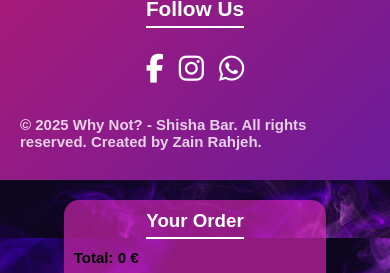
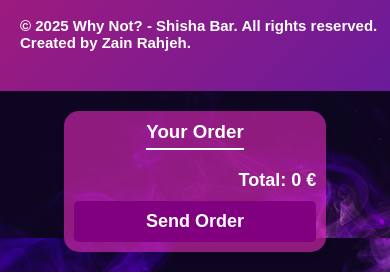
Before and after one commit to Rahjeh92/why-not-test, a plain HTML site: page index.html in a window 390 px wide. Shown: the part 1450-1723 px from the top of the page. Drawn offline with Linux system fonts and the light colour scheme.

Commit message:
Add files via upload

```diff
--- a/assets/css/styles.css
+++ b/assets/css/styles.css
@@ -14,7 +14,10 @@ body {
     background-size: cover;
     background-position: center;
     background-attachment: fixed;
+    overflow-x: hidden;
+    /* Prevents horizontal scroll */
 }
+
 
 /* =============================
    Header
@@ -76,13 +79,11 @@ p {
    ============================= */
 .menu-items {
     max-height: 0;
-    /* Start collapsed */
     overflow: hidden;
-    /* Prevent content from showing before expansion */
     background: rgba(255, 255, 255, 0.6);
     border-radius: 10px;
     transition: max-height 0.4s ease-in-out;
-    /* Smooth slide effect */
+
 }
 
 
@@ -148,6 +149,7 @@ footer {
 .footer-container {
     max-width: 1200px;
     margin: auto;
+    text-align: center;
 }
 
 .footer-logo-img {
@@ -219,11 +221,11 @@ footer {
     justify-content: center;
     align-items: center;
     text-align: center;
-    margin-top: 20px;
-    font-size: 0.9em;
-    opacity: 0.8;
+    width: 100%;
     padding: 10px 0;
-    width: 100%;
+    margin: 10px auto;
+    flex-wrap: wrap;
+    position: relative;
 }
 
 /* =============================
@@ -265,18 +267,15 @@ footer {
 #cart-list li {
     display: flex;
     justify-content: space-between;
-    /* Ensure spacing between items */
     align-items: center;
     padding: 8px 0;
     border-bottom: 1px solid #ffffff;
     gap: 10px;
-    /* Spacing between elements */
 }
 
 #cart-list .item-name {
     text-align: left;
     flex-grow: 1;
-    /* Name takes most of the space */
 }
 
 #cart-list .item-price {
@@ -286,18 +285,13 @@ footer {
 
 .delete-item {
     background: #ff4dd2;
-    /* Brighter pink */
     color: white;
     border: none;
     width: 24px;
-    /* Small and square */
     height: 24px;
-    /* Same height as text */
     cursor: pointer;
     border-radius: 3px;
-    /* Slightly rounded */
     font-size: 14px;
-    /* Small but visible */
     display: flex;
     justify-content: center;
     align-items: center;
@@ -306,6 +300,15 @@ footer {
 
 .delete-item:hover {
     background #total-price {
+        font-weight: bold;
+        font-size: 18px;
+        margin-top: 10px;
+        text-align: right;
+        color: #ffffff;
+    }
+}
+
+#total-price {
     font-weight: bold;
     font-size: 18px;
     margin-top: 10px;
@@ -379,6 +382,13 @@ footer {
         flex-direction: column;
         text-align: center;
     }
+
+    .footer-bottom {
+        width: 100vw;
+        display: flex;
+        justify-content: center;
+        text-align: center;
+    }
 }
 
 @media (max-width: 480px) {
@@ -395,4 +405,5 @@ footer {
     button {
         font-size: 16px;
     }
+
 }
```
Also changed, not shown: assets/img/Why Not - Logo.png (added), assets/img/bottom-logo-gold.png (added). Lines whose indentation alone changed are shown as unchanged.
